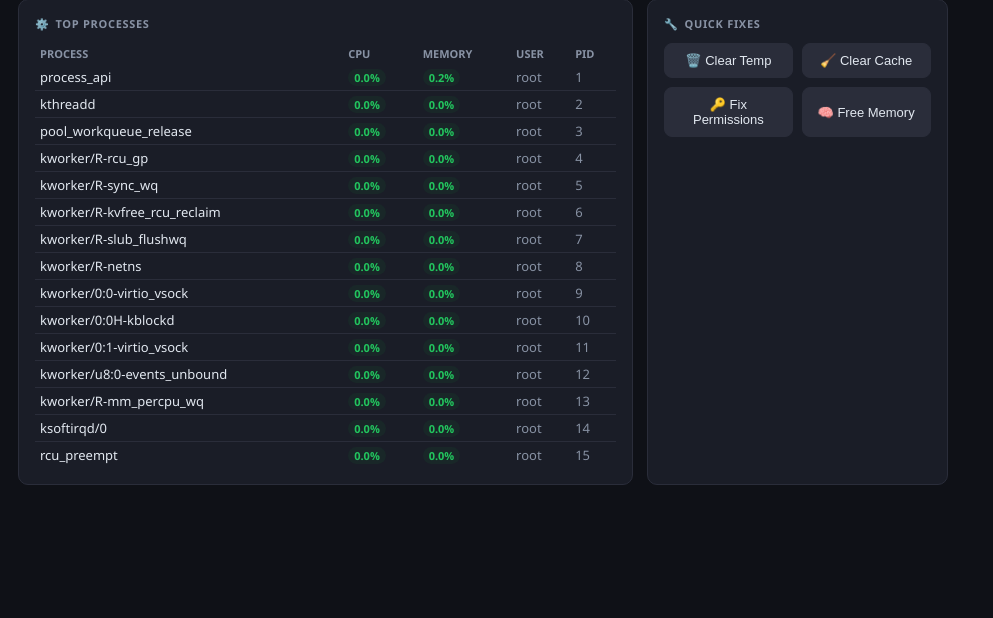
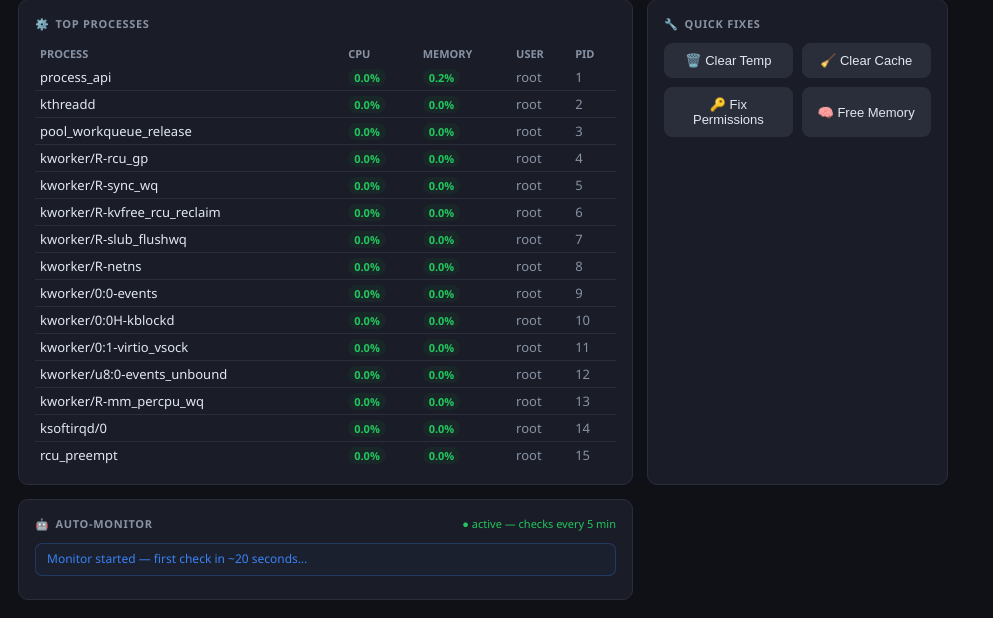
Before and after one commit to shahrizan-ihsan/Portfolio, a Flask app: page / in a window 1280 px wide. Shown: the part 512-1130 px from the top of the page, without its empty margins (0-993 px from the left). Run offline with Flask 3, Linux system fonts and the light colour scheme; data that the repository does not hold is empty.

Commit message:
Add self-healing background monitor
Adds an automatic health-check loop that runs every 5 minutes without
any user input:
- Disk >85%: auto-clears temp files
- Disk >90%: also auto-clears browser/app cache
- RAM >90%: attempts memory release
- CPU >90%: logs an alert to the dashboard
- Security scan every 30 minutes — logs threats or "all clear"

All activity is shown in a new "Auto-Monitor" panel on the dashboard
with colour-coded entries (green=OK, blue=fixed, yellow=alert, red=error).
The /api/monitor-log endpoint exposes the log; the UI refreshes every 30s.

Co-Authored-By: Claude <noreply@anthropic.com>
Claude-Session: https://claude.ai/code/session_01FGScq99oiscxZhrwBrCATw

```diff
--- a/dashboard/app.py
+++ b/dashboard/app.py
@@ -4,6 +4,7 @@ import json
 import os
 import sys
 import threading
+import time as _time
 from concurrent.futures import ThreadPoolExecutor, TimeoutError as FutureTimeout
 from datetime import datetime
 
@@ -50,6 +51,124 @@ def _get(key, fn, *args, ttl=30, **kwargs):
     if stale:
         threading.Thread(target=_refresh, args=(key, fn) + args, kwargs=kwargs, daemon=True).start()
     return cached
+
+
+# ── Auto-heal monitor ──────────────────────────────────────────────────────────
+_monitor_log: list = []
+_monitor_lock = threading.Lock()
+_last_clear: dict = {}       # throttle: key → timestamp of last fix
+_last_security_ts: float = 0.0
+_last_routine_ts: float = 0.0
+
+
+def _log_monitor(action: str, detail: str, severity: str = "ok"):
+    entry = {
+        "time": datetime.now().strftime("%H:%M"),
+        "action": action,
+        "detail": detail,
+        "severity": severity,  # ok | fixed | warning | error
+    }
+    with _monitor_lock:
+        _monitor_log.insert(0, entry)
+        del _monitor_log[40:]  # keep last 40 entries
+
+
+def _auto_heal():
+    """Background loop: health-check every 5 min, auto-fix safe issues."""
+    global _last_security_ts, _last_routine_ts
+    _time.sleep(20)  # brief startup delay so caches warm first
+
+    while True:
+        try:
+            now = _time.time()
+            actions = []
+            health = run_system_check()
+
+            # ── Disk: auto-clear temp >85%, also clear cache >90% ─────────────
+            for disk in health.get("disks", []):
+                pct = disk.get("percent", 0)
+                mp  = disk.get("mountpoint", "?")
+
+                if pct > 85:
+                    key = f"temp:{mp}"
+                    if now - _last_clear.get(key, 0) > 900:   # 15-min throttle
+                        res = fix_issue("clear_temp")
+                        _last_clear[key] = now
+                        freed = res.get("freed_mb", 0)
+                        _log_monitor(
+                            "Auto-fix: clear temp",
+                            f"Disk {mp} at {pct}%{f' — freed {freed} MB' if freed else ''}",
+                            "fixed",
+                        )
+                        actions.append("clear_temp")
+
+                if pct > 90:
+                    key = f"cache:{mp}"
+                    if now - _last_clear.get(key, 0) > 900:
+                        res = fix_issue("clear_cache")
+                        _last_clear[key] = now
+                        freed = res.get("freed_mb", 0)
+                        _log_monitor(
+                            "Auto-fix: clear cache",
+                            f"Disk {mp} critical at {pct}%{f' — freed {freed} MB' if freed else ''}",
+                            "fixed",
+                        )
+                        actions.append("clear_cache")
+
+            # ── RAM: free memory if >90% ──────────────────────────────────────
+            ram_pct = health.get("ram_percent", 0)
+            if ram_pct > 90:
+                key = "ram"
+                if now - _last_clear.get(key, 0) > 900:
+                    fix_issue("free_memory")
+                    _last_clear[key] = now
+                    _log_monitor("Auto-fix: free memory", f"RAM at {ram_pct}%", "fixed")
+                    actions.append("free_memory")
+
+            # ── CPU: log sustained spike ──────────────────────────────────────
+            cpu_avg = health.get("cpu_usage_avg", 0)
+            if cpu_avg > 90:
+                _log_monitor(
+                    "Alert: high CPU",
+                    f"CPU averaging {cpu_avg}% — check Processes tab",
+                    "warning",
+                )
+
+            # ── Security scan every 30 min ────────────────────────────────────
+            if now - _last_security_ts > 1800:
+                _last_security_ts = now
+                try:
+                    sec = check_security()
+                    sp  = sec.get("suspicious_processes", [])
+                    hw  = [w for w in sec.get("warnings", []) if w.get("severity") == "high"]
+                    if sp or hw:
+                        for p in sp[:3]:
+                            _log_monitor(
+                                "Security alert",
+                                f"Suspicious PID {p.get('pid')}: {p.get('reason','')}",
+                                "warning",
+                            )
+                        for w in hw[:3]:
+                            _log_monitor("Security alert", w.get("detail", ""), "warning")
+                    else:
+                        _log_monitor("Security scan", "No threats detected", "ok")
+                except Exception:
+                    pass
+
+            # ── Routine "all clear" every 30 min (avoid log spam) ─────────────
+            if not actions and cpu_avg <= 90 and ram_pct <= 90:
+                if now - _last_routine_ts > 1800:
+                    _last_routine_ts = now
+                    _log_monitor(
+                        "Health check passed",
+                        f"CPU {cpu_avg}% · RAM {ram_pct}% · Disk OK",
+                        "ok",
+                    )
+
+        except Exception as exc:
+            _log_monitor("Monitor error", str(exc)[:120], "error")
+
+        _time.sleep(300)  # run every 5 minutes
 
 
 # ── Agent chat tools ───────────────────────────────────────────────────────────
@@ -171,6 +290,12 @@ def api_all():
 
 
 # ── Chat route (streaming SSE) ─────────────────────────────────────────────────
+@app.route("/api/monitor-log")
+def api_monitor_log():
+    with _monitor_lock:
+        return jsonify({"log": list(_monitor_log), "active": True})
+
+
 @app.route("/api/chat", methods=["POST"])
 def api_chat():
     data = request.json or {}
@@ -237,4 +362,7 @@ if __name__ == "__main__":
         ("network",   check_network,       {}),
     ]:
         threading.Thread(target=_refresh, args=(_k, _fn), kwargs=_kw, daemon=True).start()
+    # Start self-healing background monitor
+    threading.Thread(target=_auto_heal, daemon=True).start()
+    print("🤖 Auto-monitor active — checks every 5 minutes and self-heals issues\n")
     app.run(debug=False, host="0.0.0.0", port=5000, threaded=True)
--- a/dashboard/templates/index.html
+++ b/dashboard/templates/index.html
@@ -114,6 +114,16 @@ body{background:var(--bg);color:var(--text);font-family:'Segoe UI',system-ui,san
 .welcome{text-align:center;margin:auto;padding:30px;color:var(--muted)}
 .welcome h2{color:var(--text);margin-bottom:8px;font-size:18px}
 .welcome p{margin-bottom:16px;font-size:14px}
+
+/* ── Monitor log ── */
+.mlog-entry{display:flex;align-items:flex-start;gap:10px;padding:7px 0;border-bottom:1px solid var(--border)}
+.mlog-entry:last-child{border-bottom:none}
+.mlog-time{color:var(--muted);min-width:38px;font-family:monospace;font-size:12px;padding-top:1px}
+.mlog-dot{width:8px;height:8px;border-radius:50%;margin-top:4px;flex-shrink:0}
+.dot-ok{background:var(--green)} .dot-fixed{background:var(--blue)} .dot-warning{background:var(--yellow)} .dot-error{background:var(--red)}
+.mlog-body{flex:1;min-width:0}
+.mlog-action{font-size:13px;font-weight:600;color:var(--text)}
+.mlog-detail{font-size:12px;color:var(--muted);margin-top:1px;white-space:nowrap;overflow:hidden;text-overflow:ellipsis}
 </style>
 </head>
 <body>
@@ -186,6 +196,14 @@ body{background:var(--bg);color:var(--text);font-family:'Segoe UI',system-ui,san
       <button class="btn" onclick="fix('free_memory')">🧠 Free Memory</button>
     </div>
     <div class="fix-result alert" id="fix-result"></div>
+  </div>
+
+  <div class="card col-wide">
+    <div class="card-title">
+      <span>🤖</span> Auto-Monitor
+      <span id="monitor-badge" style="margin-left:auto;font-size:11px;color:var(--green);font-weight:normal;text-transform:none;letter-spacing:0">● active — checks every 5 min</span>
+    </div>
+    <div id="monitor-log"><div class="sk"></div><div class="sk"></div><div class="sk"></div></div>
   </div>
 
 </div>
@@ -340,6 +358,35 @@ async function fix(type) {
   setTimeout(()=>{el.style.display='none'},6000);
 }
 
+// ── Auto-monitor log ──────────────────────────────────────────────────────────
+const SEV_DOT = {ok:'dot-ok', fixed:'dot-fixed', warning:'dot-warning', error:'dot-error'};
+const SEV_COL = {ok:'tok', fixed:'tblue', warning:'twarn', error:'tcrit'};
+
+function renderMonitor(d) {
+  const log = d.log || [];
+  const el = document.getElementById('monitor-log');
+  if (!log.length) {
+    el.innerHTML = '<div class="alert a-info" style="font-size:12px">Monitor started — first check in ~20 seconds…</div>';
+    return;
+  }
+  el.innerHTML = log.slice(0, 10).map(e => `
+    <div class="mlog-entry">
+      <span class="mlog-time">${e.time}</span>
+      <span class="mlog-dot ${SEV_DOT[e.severity]||'dot-ok'}"></span>
+      <div class="mlog-body">
+        <div class="mlog-action ${SEV_COL[e.severity]||'tok'}">${e.action}</div>
+        <div class="mlog-detail">${e.detail}</div>
+      </div>
+    </div>`).join('');
+}
+
+async function fetchMonitor() {
+  try {
+    const r = await fetch('/api/monitor-log');
+    renderMonitor(await r.json());
+  } catch(e) {}
+}
+
 // ── Chat ──────────────────────────────────────────────────────────────────────
 let chatMessages = [];
 let isStreaming = false;
@@ -474,8 +521,10 @@ document.getElementById('chat-input').addEventListener('input', function(){
 // ── Init ──────────────────────────────────────────────────────────────────────
 fetchDash();
 fetchSec();
+fetchMonitor();
 setInterval(fetchDash, 10000);
 setInterval(fetchSec, 120000);
+setInterval(fetchMonitor, 30000);
 </script>
 </body>
 </html>
```
